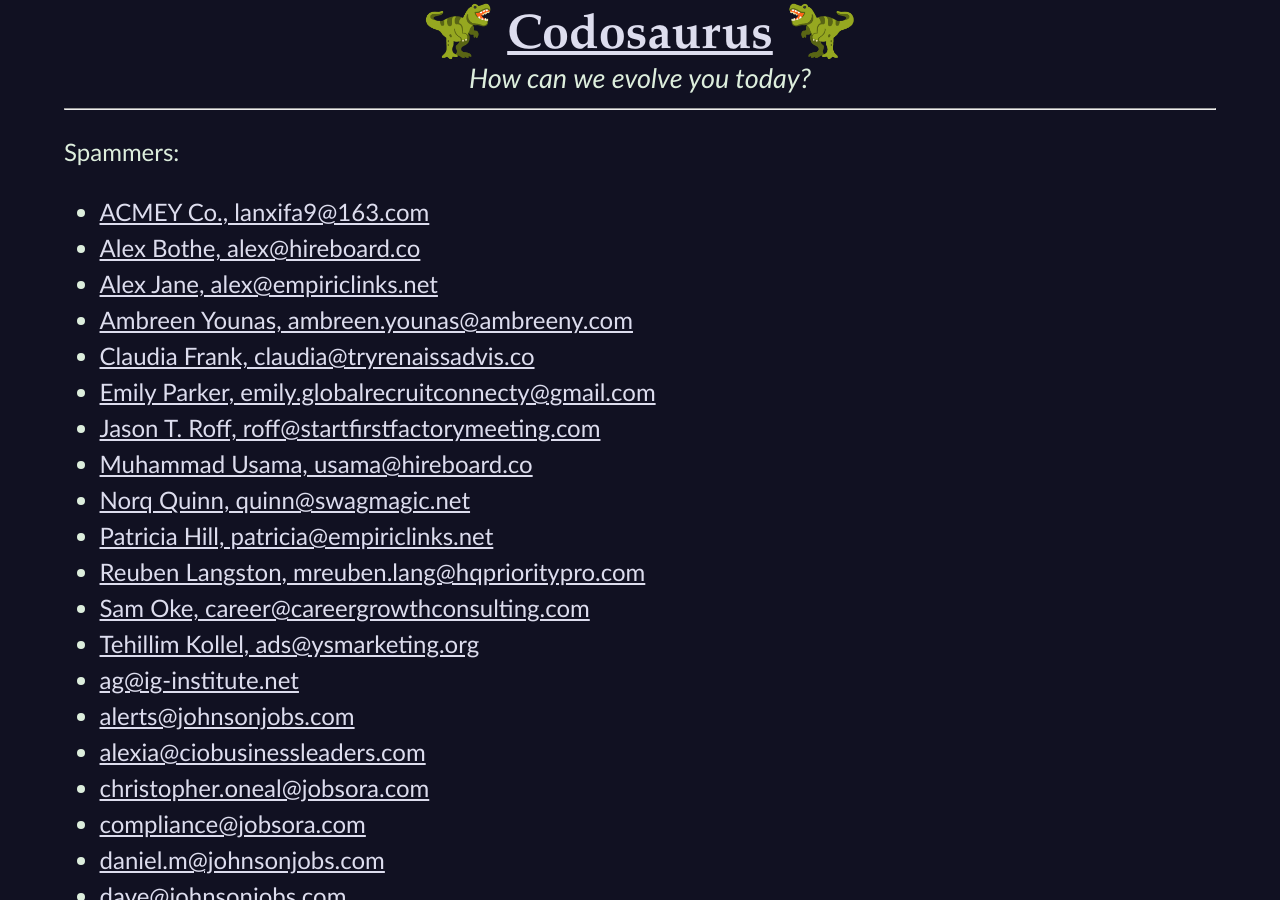
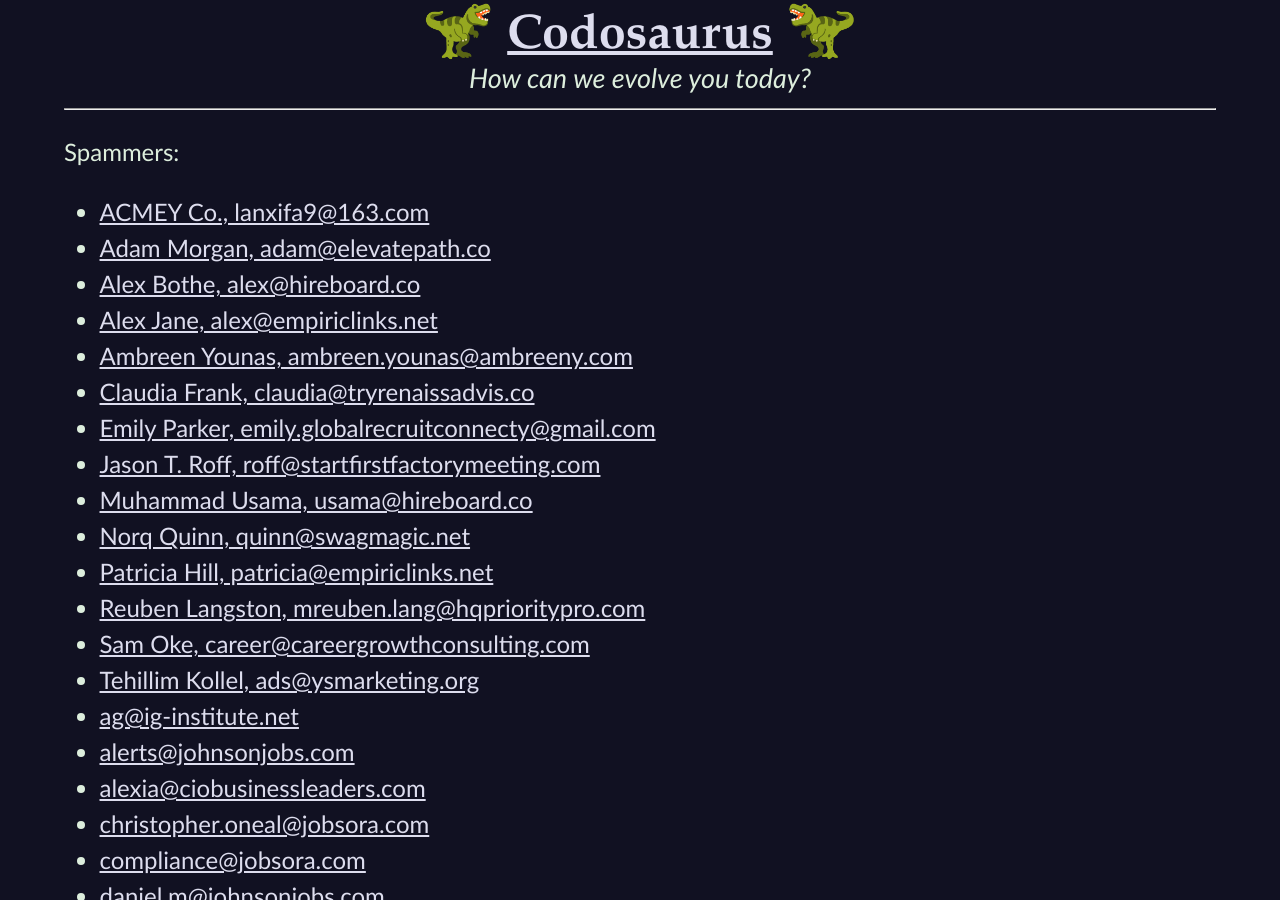
Before and after one commit to CodosaurusLLC/CodosaurusLLC.github.io, a Jekyll site: the page built from spambait.md, in a window 1280 px wide and 900 px high. Built offline with Jekyll 4.4.1, drawn with Linux system fonts in a browser that asks for light colours; our own code applies the rules of GitHub Pages for plain Markdown files.

Commit message:
add spammer

```diff
--- a/spambait.md
+++ b/spambait.md
@@ -1,5 +1,6 @@
 Spammers:
 - [ACMEY Co., lanxifa9@163.com](mailto:lanxifa9@163.com)
+- [Adam Morgan, adam@elevatepath.co](mailto:adam@elevatepath.co)
 - [Alex Bothe, alex@hireboard.co](mailto:alex@hireboard.co)
 - [Alex Jane, alex@empiriclinks.net](mailto:alex@empiriclinks.net)
 - [Ambreen Younas, ambreen.younas@ambreeny.com](mailto:ambreen.younas@ambreeny.com)
```
